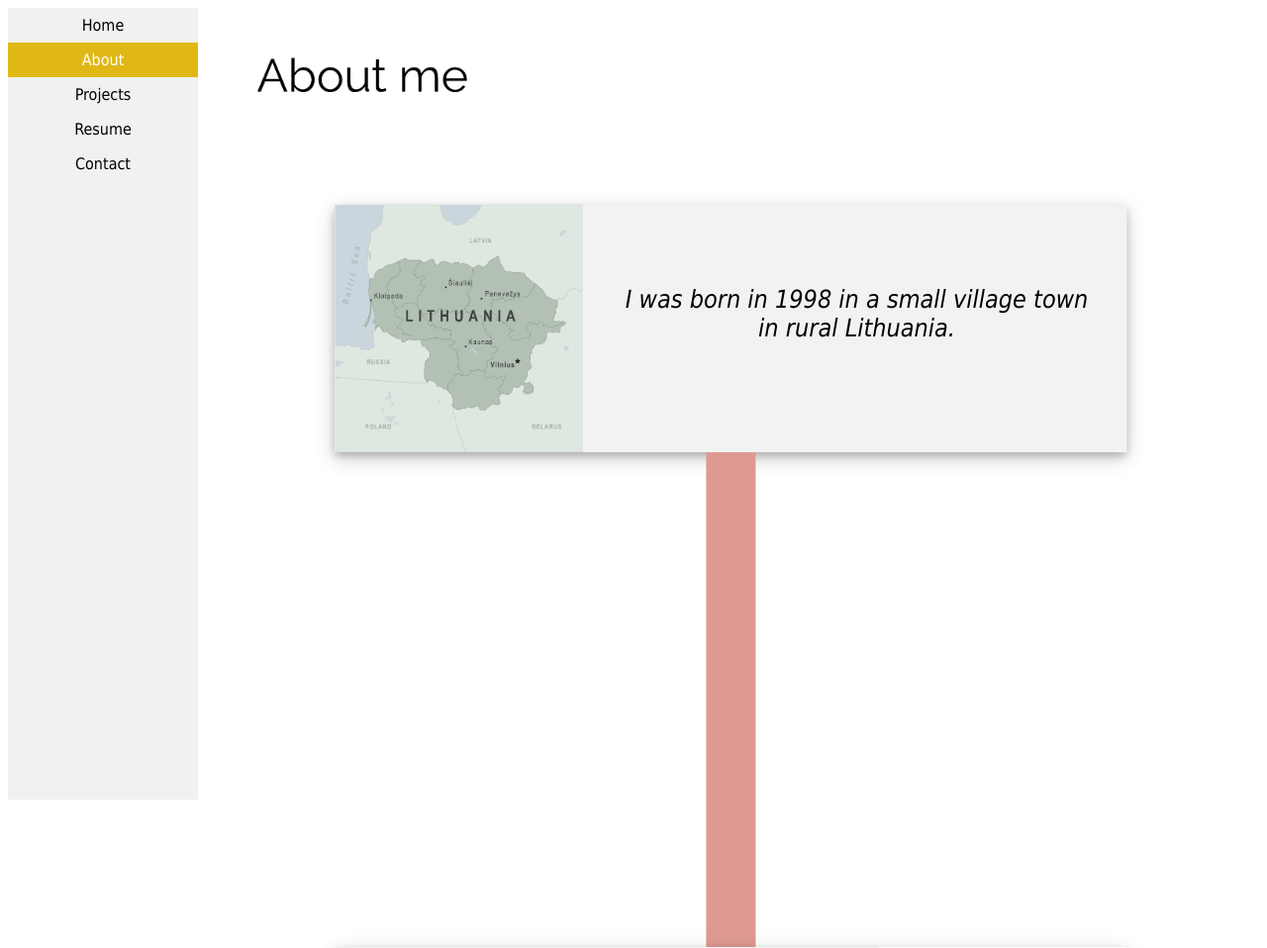
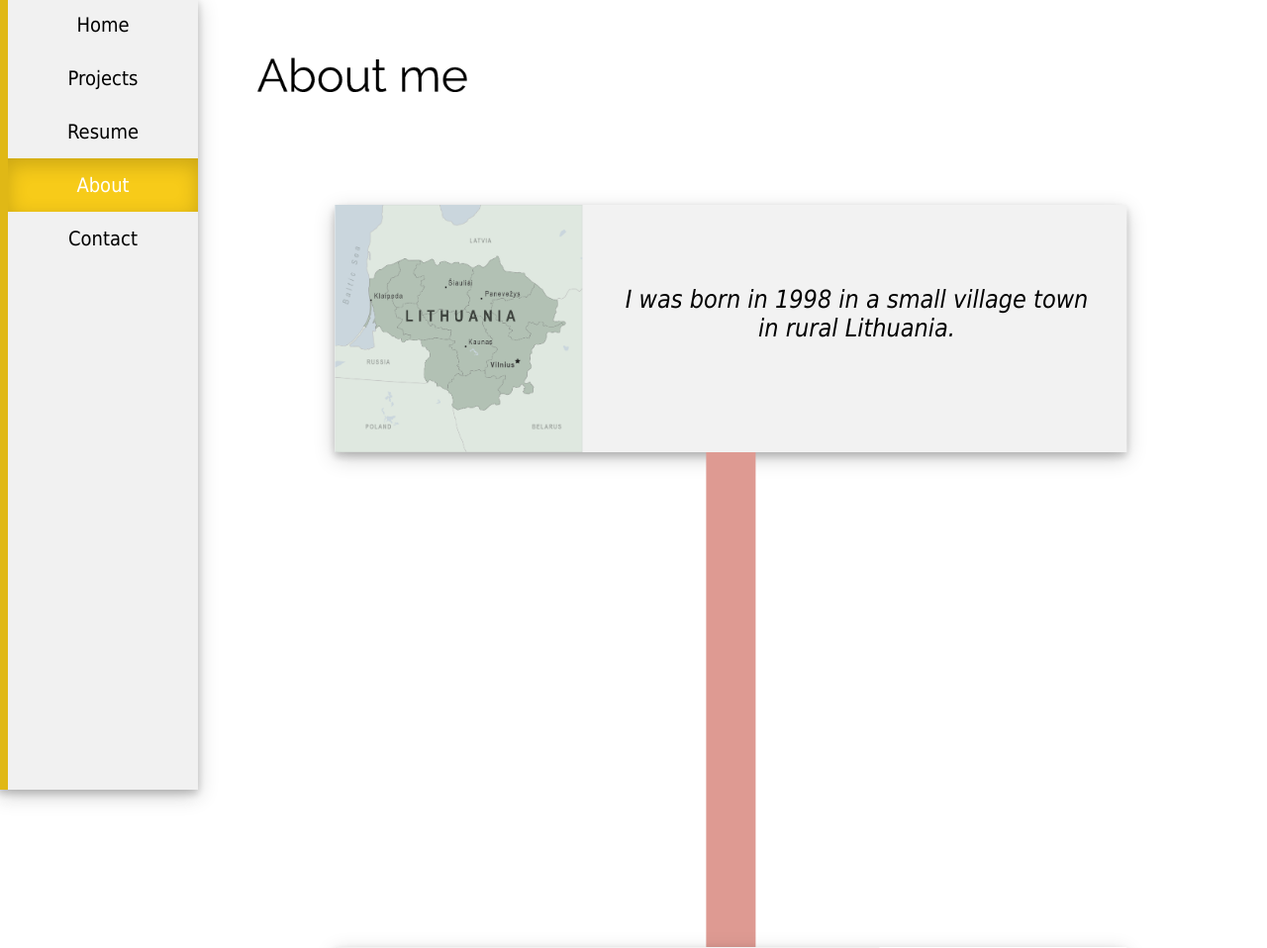
Before and after one commit to eivydas-r/portfolio, a Django app: page /about/ in a window 1280 px wide. Shown: the top 958 px of the page at 99% size. Run offline with Django 3.2, Linux system fonts and the light colour scheme.

Commit message:
touch up on nav bar

```diff
--- a/portsite/static/css/style.css
+++ b/portsite/static/css/style.css
@@ -88,7 +88,6 @@ p {
 }
 
 .box4 {
-
   width: 900px;
   height: 460px;
   border: 0px solid white;
@@ -171,33 +170,38 @@ p.p3 {
 
 ul {
 	list-style-type: none;
-  margin: 0;
+	margin: -10;
 	padding: 0;
 	width: 15%;
 	background-color: #f1f1f1;
 	height: 100%;
 	position: fixed;
 	overflow: auto;
+	box-shadow: 0 4px 8px 0 rgba(0, 0, 0, 0.2), 0 6px 20px 0 rgba(0, 0, 0, 0.19);
+	border-left: 10px solid #e0b816;
 }
 
 li a {
 	display: block;
 	color: #000;
-  padding: 8px 16px;
+	padding: 15px 16px;
 	text-decoration: none;
 	text-align: center;
 	font-family: tahoma;
+	font-size: 20;
 }
 
 /* link color change on hover */
 li a:hover {
 	background-color: #555;
-  color: white;
+	color: #fffbeb;
+	box-shadow: 0 4px 8px 0 rgba(0, 0, 0, 0.2), 0 6px 20px 0 rgba(0, 0, 0, 0.19);
 }
 
 .active {
-  background-color: #e0b816;
+  background-color: #f7cb19;
   color: white;
+  box-shadow: 0 6px 20px 0 rgba(0, 0, 0, 0.19) inset;
 }
 
 .main {
--- a/portsite/templates/about.html
+++ b/portsite/templates/about.html
@@ -3,13 +3,13 @@
 <!-- Hi! If you're reading this then maybe I could make a good fit in your company. I'm currently looking for work, so feel free to contact me for more info!  -Eivydas   -->
 <html>
 	<link rel="stylesheet" type="text/css" href="{% static 'css/style.css' %}"/>
-	<title>Home</title>
+	<title>About | eivydas.com</title>
 	<body oncontextmenu="return false;">
 		<ul>
 			<li><a href="/">Home</a></li>
-			<li><a href="/about" class="active">About</a></li>
 			<li><a href="#projects">Projects</a></li>
 			<li><a href="/resume">Resume</a></li>
+			<li><a href="/about" class="active">About</a></li>
 			<li><a href="#contact">Contact</a></li>
 		</ul>
 
--- a/portsite/templates/home.html
+++ b/portsite/templates/home.html
@@ -3,13 +3,13 @@
 <!-- Hi! If you're reading this then maybe I could make a good fit in your company. I'm currently looking for work, so feel free to contact me for more info!  -Eivydas   -->
 <html>
 	<link rel="stylesheet" type="text/css" href="{% static 'css/style.css' %}"/>
-	<title>Home</title>
+	<title>Home | eivydas.com</title>
 	<body oncontextmenu="return false;">
 		<ul>
 			<li><a href="/" class="active">Home</a></li>
-			<li><a href="/about">About</a></li>
 			<li><a href="#projects">Projects</a></li>
 			<li><a href="/resume">Resume</a></li>
+			<li><a href="/about">About</a></li>
 			<li><a href="#contact">Contact</a></li>
 		</ul>
 
--- a/portsite/templates/resume.html
+++ b/portsite/templates/resume.html
@@ -8,14 +8,14 @@
 	<body oncontextmenu="return false;">
 		<ul>
 			<li><a href="/">Home</a></li>
-			<li><a href="/about">About</a></li>
 			<li><a href="#projects">Projects</a></li>
 			<li><a href="/resume" class="active">Resume</a></li>
+			<li><a href="/about">About</a></li>
 			<li><a href="#contact">Contact</a></li>
 		</ul>
 	</body>
 
 	<div class="fade-in">
-		<iframe src="{% static '/other/resume2020.pdf' %}#zoom=FitH#view=FitV" style="position:absolute;right:0; top:0; bottom:0; width:84%;" height="10800px"></iframe>
+		<iframe src="{% static '/other/resume2020.pdf' %}#zoom=FitH#view=FitV" style="position:absolute;right:-12; top:0; bottom:0; width:85%;" height="10800px"></iframe>
 	</div>
 </html>
```
Lines whose indentation alone changed are shown as unchanged.
